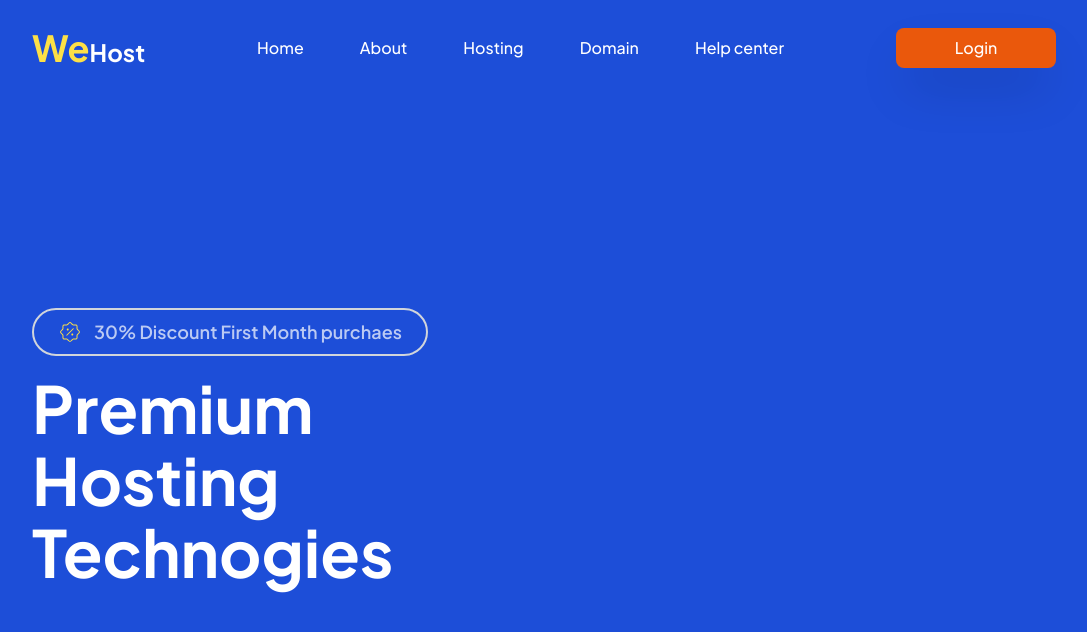
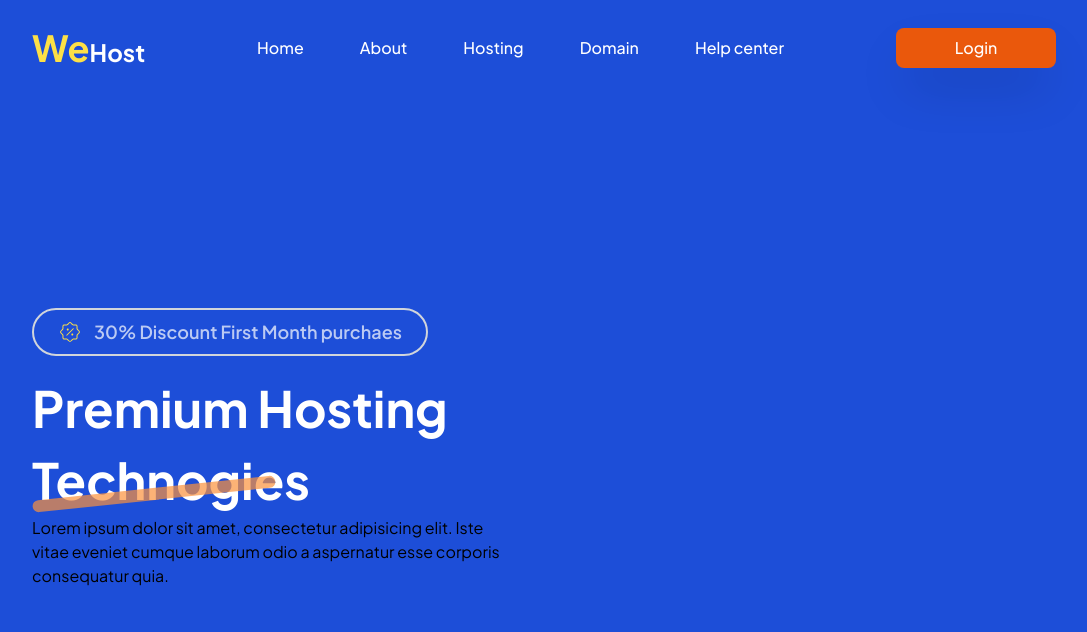
Before and after one commit to moonspark78/WebHost-NextJS, a Next.js app: page / in a window 1280 px wide. Shown: the top 632 px of the page, without its empty margins (96-1183 px from the left). Built offline with nearby package versions, Linux system fonts and the light colour scheme.

Commit message:
:tada: hero sections  :tada:

```diff
--- a/app/components/Home/Hero/Hero.tsx
+++ b/app/components/Home/Hero/Hero.tsx
@@ -15,12 +15,16 @@ const Hero = () => {
                 30% Discount First Month purchaes
               </span>
             </div>
-            <h1 className='text-3xl md:text-5xl lg:text-[55px] xl:text-[65px] relative z-[1] md:leading-[4.5rem] leading-[3rem]
+            <h1 className='text-3xl md:text-5xl lg:text-[50px] relative z-[1] md:leading-[4.5rem] leading-[3rem]
              mt-4 text-white font-bold'>
               Premium Hosting Technogies
               <br />
-              <span className='absolute bottom-4 '></span>
+              <span className='absolute bottom-4 z-[1] -rotate-6 left-0 w-1/2 h-3 bg-orange-400 bg-opacity-70
+              rounded-full'></span>
             </h1>
+            <p>Lorem ipsum dolor sit amet, consectetur adipisicing elit.
+              Iste vitae eveniet cumque laborum odio a aspernatur esse corporis consequatur quia.
+            </p>
           </div>
           {/* Image Content */}
           <div></div>
```
